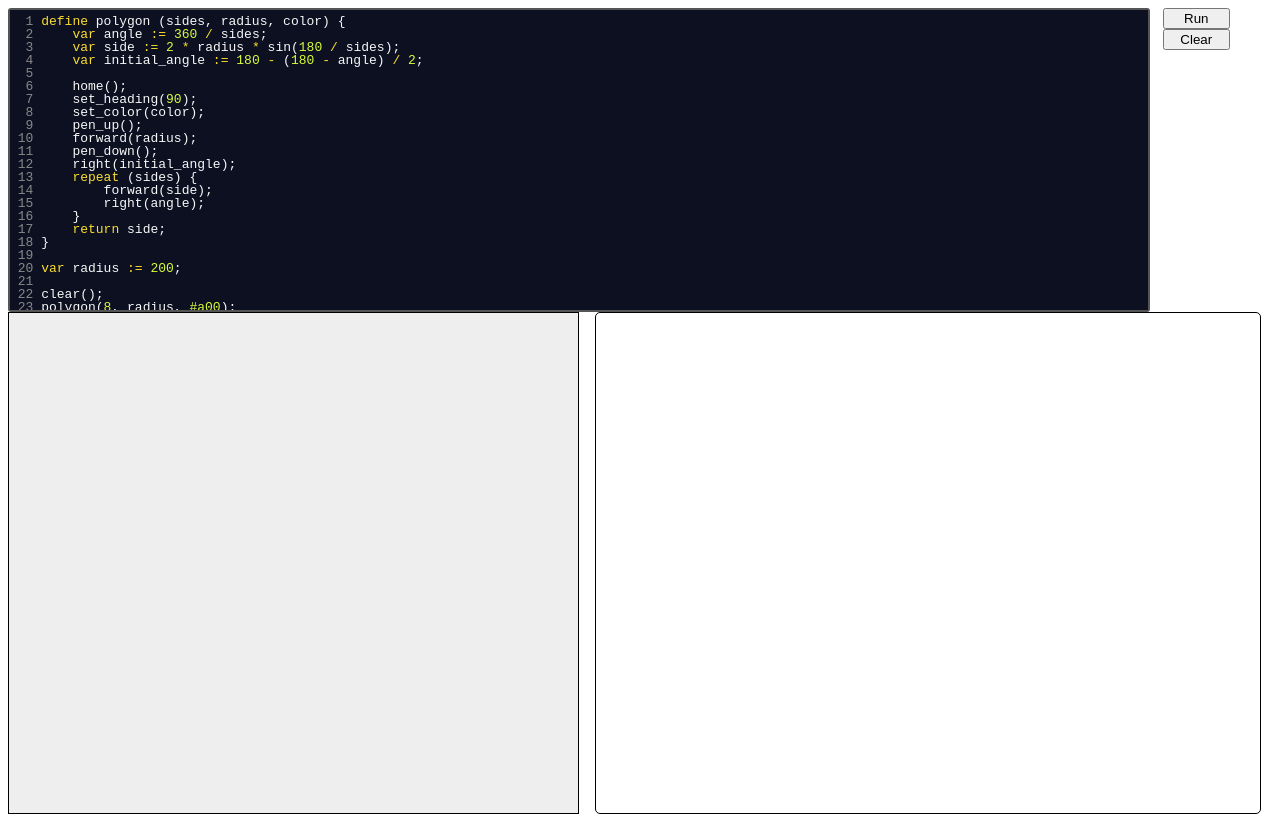
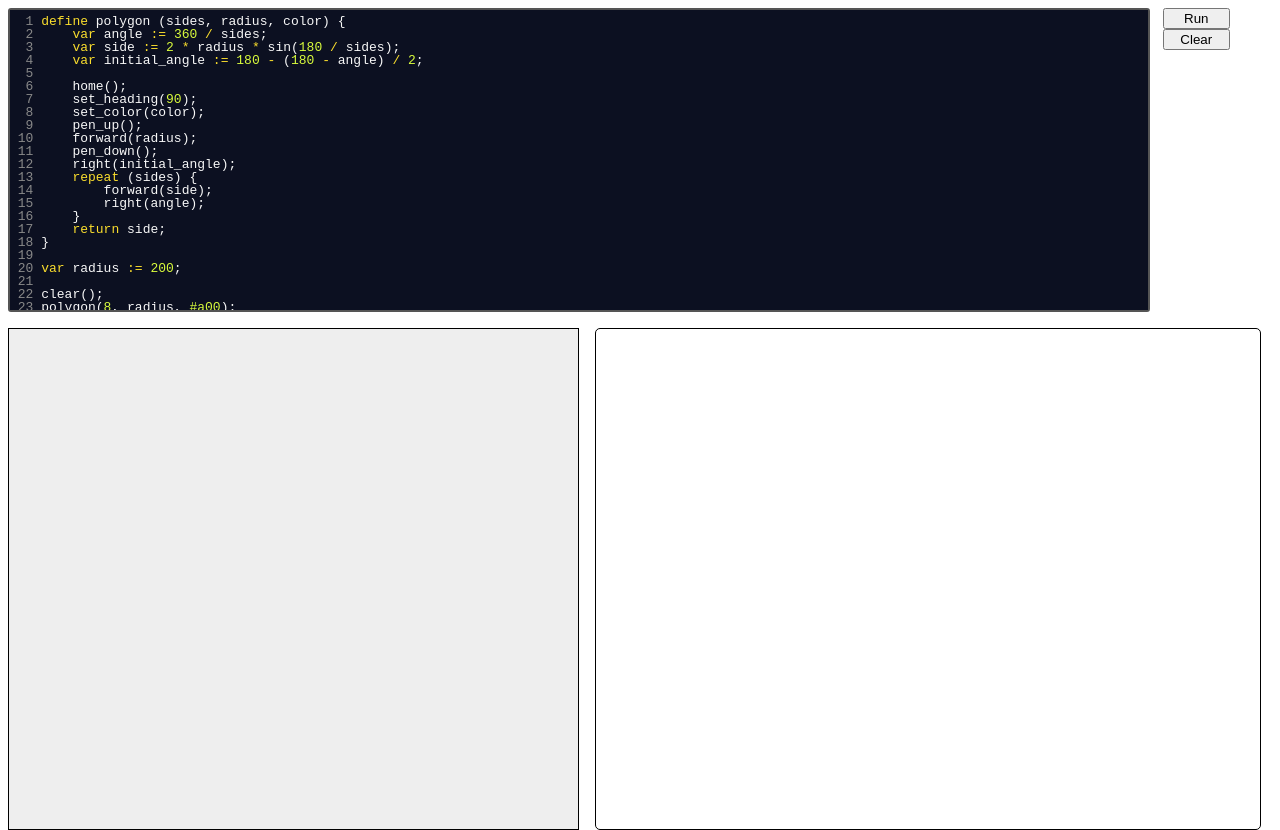
Before and after one commit to lordlorik/nathansuniversity-lesson-6, a plain HTML site: page web/repl.html in a window 1280 px wide. Drawn offline with nearby package versions, Linux system fonts and the light colour scheme; a script that the page names is missing.

Commit message:
Added some space between the editor and the work area

```diff
--- a/web/repl.html
+++ b/web/repl.html
@@ -20,6 +20,7 @@
     #buttons input { width: 5em; margin-left: 1em; }
     #turtlecanvas { width: 45%; height: 500px; background-color: #eee; float: left; border: 1px solid #000; }
     #console { padding: 0 1em; margin-left: 1em; border: solid 1px; border-radius: 5px; font-family: Consolas, Courier New, monospace; width: 50%; height: 500px; float: left; clear: right; overflow: auto; }
+	#turtlecanvas, #console { margin-top: 1em; }
     </style>
 </head>
 <body>
```
